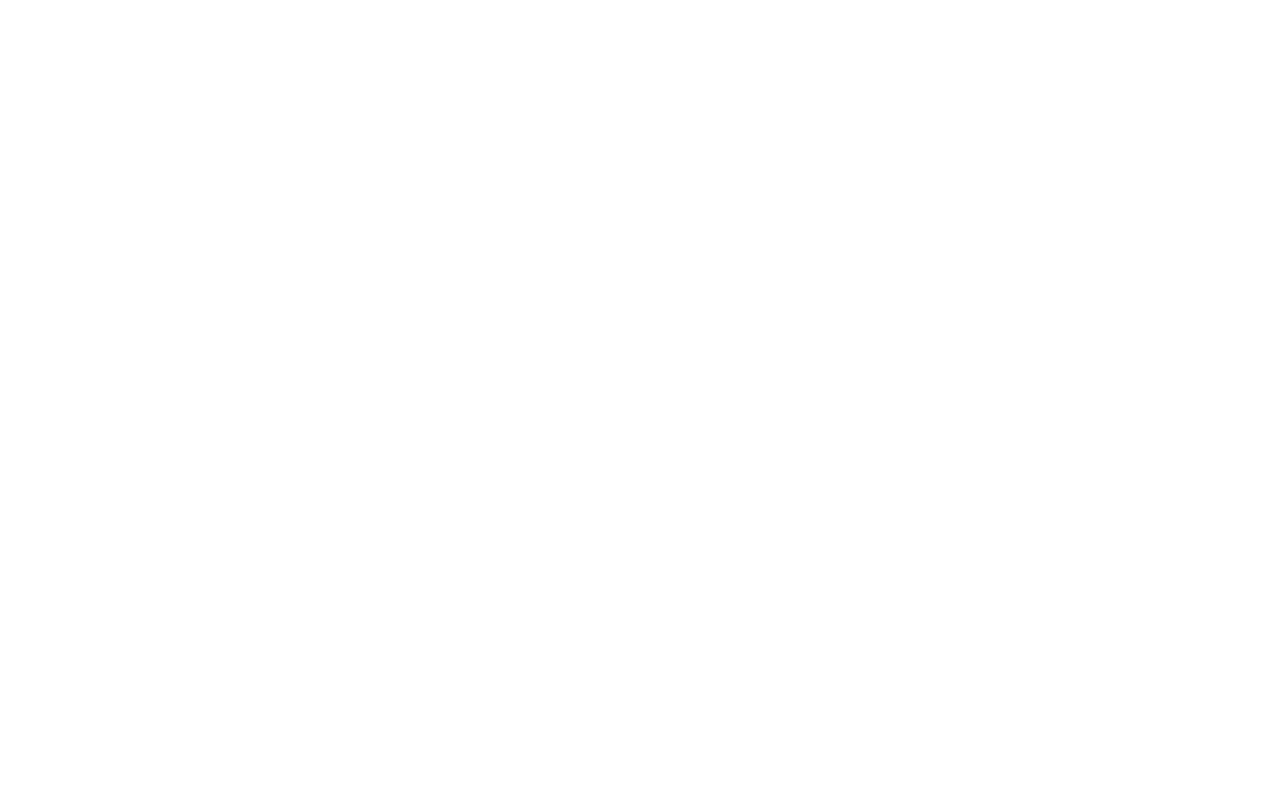
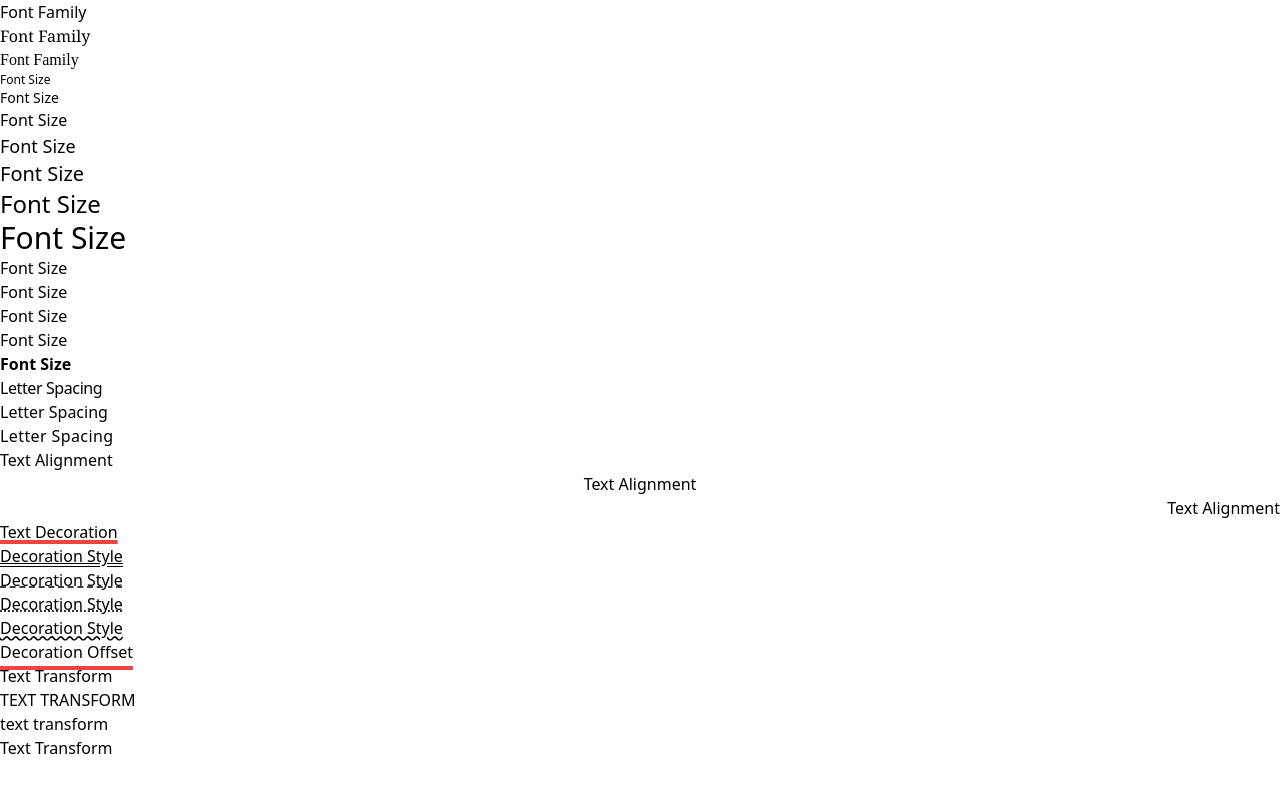
Before and after one commit to X-DX/TAILWIND-COURSE, a plain HTML site: page 04-typography/index.html in a window 1280 px wide. Drawn offline with nearby package versions, Linux system fonts and the light colour scheme; a web font is replaced by a local one.

Commit message:
Typography

```diff
--- a/04-typography/index.html
+++ b/04-typography/index.html
@@ -4,27 +4,74 @@
     <meta charset="UTF-8" />
     <meta http-equiv="X-UA-Compatible" content="IE=edge" />
     <meta name="viewport" content="width=device-width, initial-scale=1.0" />
+    <link rel="preconnect" href="https://fonts.googleapis.com">
+    <link rel="preconnect" href="https://fonts.gstatic.com" crossorigin>
+    <link href="https://fonts.googleapis.com/css2?family=Tapestry&display=swap" rel="stylesheet">
     <script src="https://cdn.tailwindcss.com"></script>
+
+    <script>
+      tailwind.config = {
+        theme: {
+          fontFamily: {
+            sans: ['ui-sans-serif','system-ui'],
+            serif: ['Tapestry', 'Georgia'],
+            mono: ['ui-monospace', 'SFMono-Regular'],
+          },
+        },
+      }
+    </script>
     <title>Typography</title>
   </head>
   <body>
     <!-- Font Family -->
+    <div class="font-sans">Font Family</div>
+    <div class="font-serif">Font Family</div>
+    <div class="font-mono">Font Family</div>
 
     <!-- Font Size -->
+    <div class="text-xs">Font Size</div>
+    <div class="text-sm">Font Size</div>
+    <div class="text-base">Font Size</div>
+    <div class="text-lg">Font Size</div>
+    <div class="text-xl">Font Size</div>
+    <div class="text-2xl">Font Size</div>
+    <div class="text-3xl">Font Size</div>
 
     <!-- Font Weight -->
+    <div class="font-light">Font Size</div>
+    <div class="font-normal">Font Size</div>
+    <div class="font-medium">Font Size</div>
+    <div class="font-semi-bold">Font Size</div>
+    <div class="font-bold">Font Size</div>
 
     <!-- Letter Spacing -->
+    <div class="tracking-tight">Letter Spacing</div>
+    <div class="tracking-normal">Letter Spacing</div>
+    <div class="tracking-wide">Letter Spacing</div>
 
     <!-- Text Alignment -->
+    <div class="text-left">Text Alignment</div>
+    <div class="text-center">Text Alignment</div>
+    <div class="text-right">Text Alignment</div>
 
     <!-- Text Decoration -->
+    <div class="underline decoration-4 decoration-red-500">Text Decoration</div>
 
     <!-- Decoration Style -->
+    <div class="underline decoration-double">Decoration Style</div>
+    <div class="underline decoration-dashed">Decoration Style</div>
+    <div class="underline decoration-dotted">Decoration Style</div>
+    <div class="underline decoration-wavy">Decoration Style</div>
 
     <!-- Decoration Offset -->
+    <div class="underline decoration-4 decoration-red-500 underline-offset-8">Decoration Offset</div>
 
     <!-- Text Transform -->
+    <p class="normal-case">Text Transform</p>
+    <p class="uppercase">Text Transform</p>
+    <p class="lowercase">Text Transform</p>
+    <p class="capitalize">Text Transform</p>
+
   </body>
 </html>
 
```
Also changed, not shown: 1 other file.
